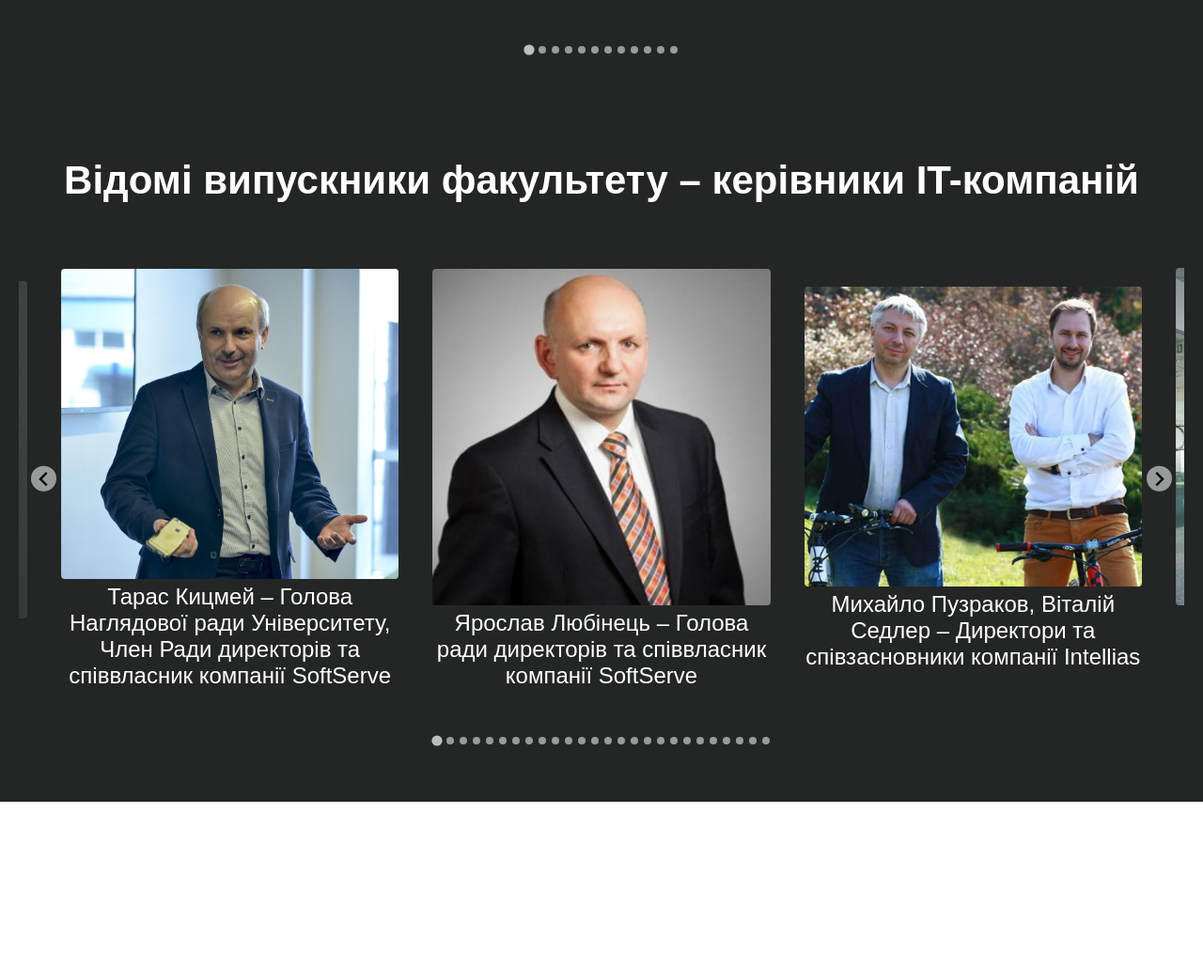
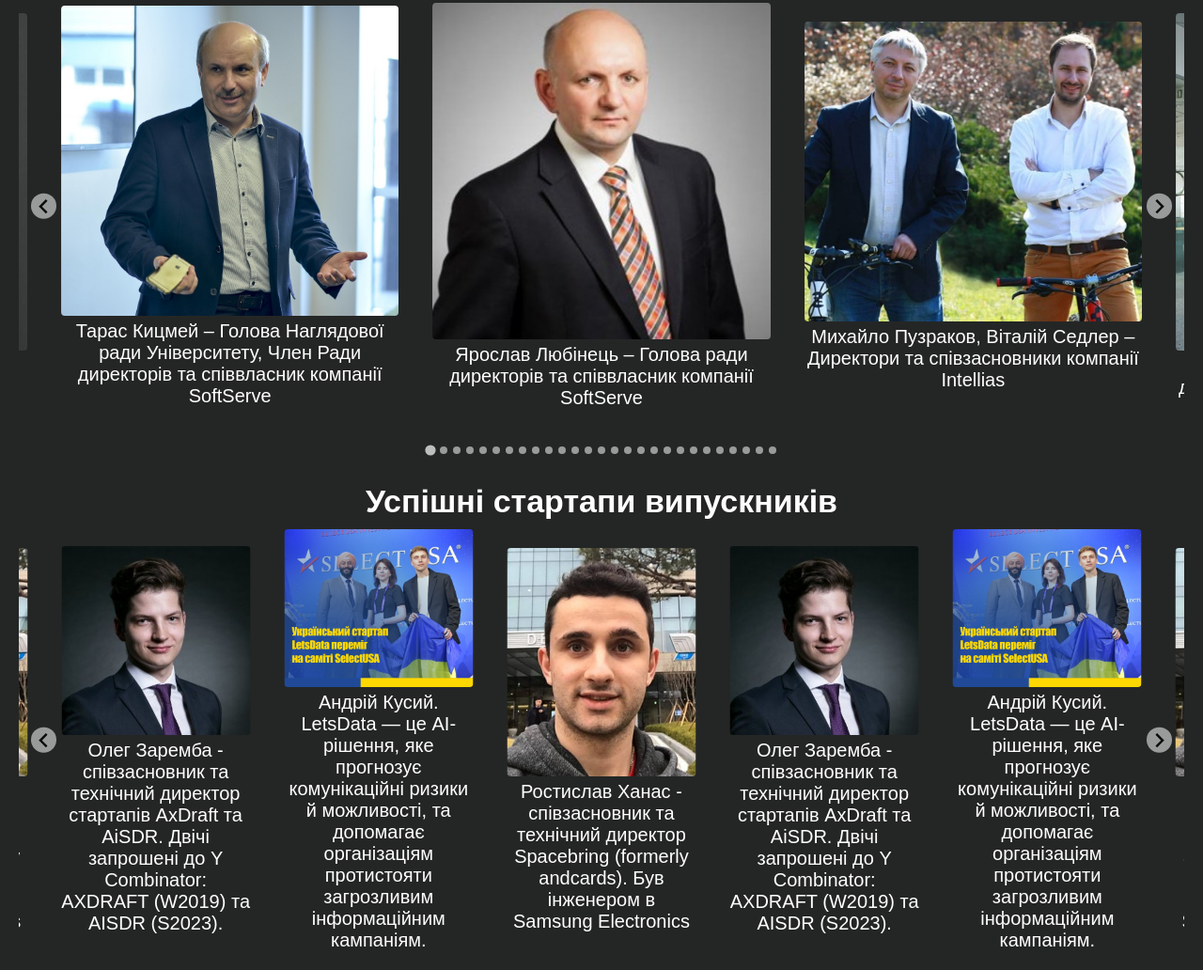
Before and after one commit to 0verflowed-stack/50-years-FAMI, a plain HTML site: page index.html in a window 1280 px wide. Shown: the part 3583-4615 px from the top of the page at 94% size. Before the commit the page ends 4436 px from the top, so only its background shows below. Drawn offline with nearby package versions, Linux system fonts and the light colour scheme.

Commit message:
Add startups and devcon. Make carousels more compact

```diff
--- a/index.html
+++ b/index.html
@@ -259,6 +259,12 @@
             </div>
           </li>
           <li class="splide__slide">
+            <img src="./assets/Person5.5.jpg" alt="">
+            <div class="splide__desc">
+              Дмитро Семенський - засновник та генеральний директор Devcom
+            </div>
+          </li>
+          <li class="splide__slide">
             <img src="./assets/Person6.jpg" alt="">
             <div class="splide__desc">
               Олег Дугін – Генеральний директор Symphony Solutions
@@ -390,6 +396,35 @@
       </div>
     </section>
   </section>
+  <section class="gallery">
+    <h3 class="gallery-title">Успішні стартапи випускників
+    </h3>
+    <section id="image-carousel-startups" class="splide" aria-label="Beautiful Images">
+      <div class="splide__track">
+        <ul class="splide__list">
+          <li class="splide__slide">
+            <img src="./assets/Startup1.jpg" alt="">
+            <div class="splide__desc">
+              Ростислав Ханас - співзасновник та
+              технічний директор Spacebring (formerly andcards). Був інженером в Samsung Electronics
+            </div>
+          </li>
+          <li class="splide__slide">
+            <img src="./assets/Startup2.jpg" alt="">
+            <div class="splide__desc">
+              Олег Заремба - співзасновник та технічний директор стартапів AxDraft та AiSDR. Двічі запрошені до Y Combinator: AXDRAFT (W2019) та AISDR (S2023).
+            </div>
+          </li>
+          <li class="splide__slide">
+            <img src="./assets/Startup3.png" alt="">
+            <div class="splide__desc">
+              Андрій Кусий. LetsData — це АІ-рішення, яке прогнозує комунікаційні ризики й можливості, та допомагає організаціям протистояти загрозливим інформаційним кампаніям.
+            </div>
+          </li>
+        </ul>
+      </div>
+    </section>
+  </section>
   <script src="main.js"></script>
 </body>
 </html>
--- a/main.js
+++ b/main.js
@@ -1,4 +1,4 @@
-document.addEventListener( 'DOMContentLoaded', function () {
+document.addEventListener('DOMContentLoaded', function () {
   new Splide( '#image-carousel-olympics', {
     type    : 'loop',
     perPage : 3,
@@ -14,7 +14,7 @@ document.addEventListener( 'DOMContentLoaded', function () {
     }
   }).mount();
 
-  new Splide( '#image-carousel-lab', {
+  new Splide('#image-carousel-lab', {
     type    : 'loop',
     perPage : 3,
     gap     : '1rem',
@@ -29,7 +29,7 @@ document.addEventListener( 'DOMContentLoaded', function () {
     }
   }).mount();
 
-  new Splide( '#image-carousel-famous-persons', {
+  new Splide('#image-carousel-famous-persons', {
     type    : 'loop',
     perPage : 3,
     gap     : '1rem',
@@ -44,7 +44,28 @@ document.addEventListener( 'DOMContentLoaded', function () {
     }
   }).mount();
 
-  new Splide( '#image-carousel-main', {
+  new Splide('#image-carousel-main', {
+    type    : 'loop',
+    perPage : 5,
+    gap     : '1rem',
+    focus   : 2,
+    rewind  : true,
+    padding: '35px',
+    breakpoints: {
+      768: {
+        perPage: 1,
+        gap: '0.5rem',
+        focus: 0
+      },
+      1200: {
+        perPage: 3,
+        gap: '0.5rem',
+        focus : 1,
+      }
+    }
+  }).mount();
+
+  new Splide('#image-carousel-startups', {
     type    : 'loop',
     perPage : 5,
     gap     : '1rem',
--- a/style.css
+++ b/style.css
@@ -143,7 +143,7 @@ html, body {
   z-index: -1;
 }
 .gallery {
-  padding: 50px 20px;
+  padding: 10px 20px;
   width: 100%;
   margin: 0 auto;
   color: #000;
@@ -156,7 +156,7 @@ body .gallery:first-of-type {
 
 .gallery-title {
   text-align: center;
-  font-size: 42px;
+  font-size: 34px;
 }
 
 .splide {
@@ -181,7 +181,7 @@ body .gallery:first-of-type {
 }
 
 .splide__desc {
-  font-size: 24px;
+  font-size: 20px;
   margin: 5px 0 0;
 }
 
```
Also changed, not shown: assets/Person5.5.jpg (added), assets/Startup1.jpg (added), assets/Startup2.jpg (added), assets/Startup3.png (added).
